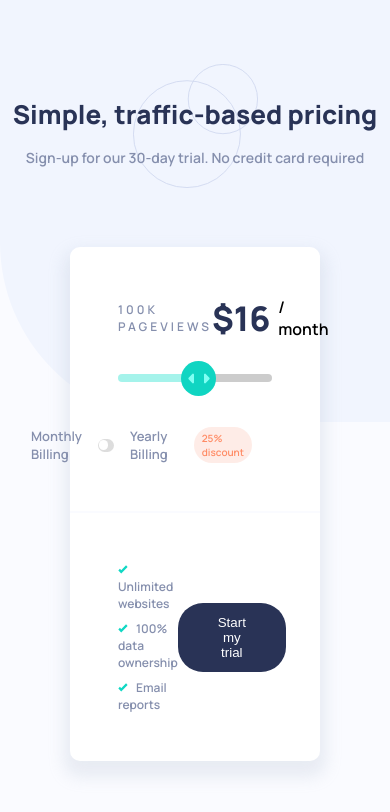
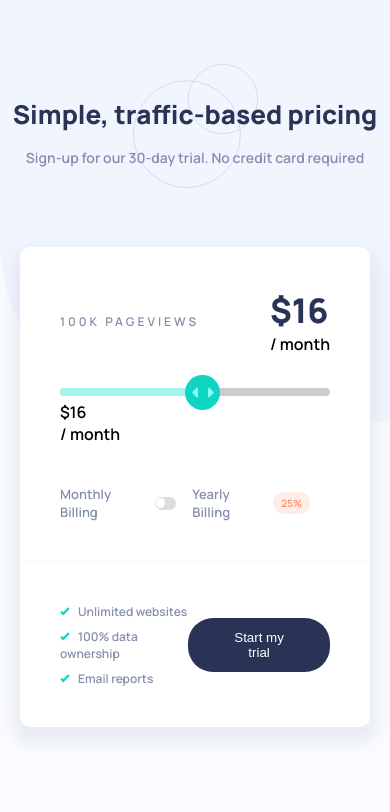
Before and after one commit to jakub-ozog/interactive-pricing-component, a plain HTML site: page index.html in a window 390 px wide. Drawn offline with Linux system fonts and the light colour scheme.

Commit message:
feat(pricing-card): html structure + mobile style + js script for generating range slider value update

```diff
--- a/app/dist/script.dev.js
+++ b/app/dist/script.dev.js
@@ -2,13 +2,16 @@
 
 var sliderEl4 = document.querySelector("#range4");
 var sliderValue4 = document.querySelector(".card__price");
+var sliderValue5 = document.querySelector(".card__price2");
 var initProgress = sliderEl4.value;
 sliderValue4.textContent = "$".concat(initProgress);
+sliderValue5.textContent = "$".concat(initProgress);
 var progress2 = initProgress / sliderEl4.max * 100;
 sliderEl4.style.background = "linear-gradient(to right, #a5f3eb ".concat(progress2, "%, #ccc ").concat(progress2, "%)");
 sliderEl4.addEventListener("input", function (event) {
   var tempSliderValue = event.target.value;
   sliderValue4.textContent = "$".concat(tempSliderValue);
+  sliderValue5.textContent = "$".concat(tempSliderValue);
   var progress = tempSliderValue / sliderEl4.max * 100;
   sliderEl4.style.background = "linear-gradient(to right, #a5f3eb ".concat(progress, "%, #ccc ").concat(progress, "%)");
 });
--- a/app/script.js
+++ b/app/script.js
@@ -1,16 +1,21 @@
 
 const sliderEl4 = document.querySelector("#range4")
 const sliderValue4 = document.querySelector(".card__price")
+const sliderValue5 = document.querySelector(".card__price2")
+const initProgress = sliderEl4.value
 
-const initProgress = sliderEl4.value
 sliderValue4.textContent = `$${initProgress}`;
+sliderValue5.textContent = `$${initProgress}`;
 const progress2 = (initProgress / sliderEl4.max) * 100;
+
 sliderEl4.style.background = `linear-gradient(to right, #a5f3eb ${progress2}%, #ccc ${progress2}%)`;
 
 
 sliderEl4.addEventListener("input", (event) => {
+
     const tempSliderValue = event.target.value;
     sliderValue4.textContent = `$${tempSliderValue}`;
+    sliderValue5.textContent = `$${tempSliderValue}`;
 
     const progress = (tempSliderValue / sliderEl4.max) * 100;
 
--- a/index.html
+++ b/index.html
@@ -32,9 +32,8 @@
             <div class="card__views">
               <p>100K PAGEVIEWS</p>
             </div>
-            <div class="card__priceWrapper">
+            <div class="card__priceWrapper-desktop">
               <p class="card__price">
-                <!-- $16.00 -->
               </p>
               <span>/ month</span>
             </div>
@@ -46,14 +45,18 @@
               <input type="range" min="0" max="30" value="16" step="2" class="range-input" id="range4" />
             </div>
           </div>
-
+          <div class="card__priceWrapper-mobile">
+            <p class="card__price2">
+            </p>
+            <span>/ month</span>
+          </div>
           <div class="card__billing">
             <label class="card__billingLabel" for="checkBox">Monthly Billing</label>
             <input class="card__billingInput" id="checkBox" type="checkbox">
             <label class="card__billingLabel" for="checkBox">Yearly Billing</label>
             <div class="card__discount">
               <p>
-                25% discount
+                25% <span class="card__discount-text">discount</span>
               </p>
             </div>
           </div>
--- a/styles/style.scss
+++ b/styles/style.scss
@@ -84,14 +84,14 @@ html {
 }
 
 .card {
-    width: clamp(250px, 40%, 1000px);
+    width: clamp(350px, 75%, 600px);
     background: $White;
     margin-top: 5rem;
     border-radius: 10px;
     box-shadow: 0px 10px 16px 6px #a9b6c938;
 
     &__wrapper {
-        padding: 3rem 3rem;
+        padding: 2.5rem;
 
     }
 
@@ -111,7 +111,27 @@ html {
         display: flex;
         align-items: center;
         gap: 0.5rem;
+
+        &.desktop {
+            display: flex;
+
+            @media (max-width:576px) {
+                display: none;
+            }
+        }
+
+        &.mobile {
+            display: none;
+
+            @media (max-width:576px) {
+                display: flex;
+            }
+        }
+
     }
+
+
+
 
 
     &__price {
@@ -212,6 +232,12 @@ html {
 
         p {
             color: $LightRed;
+        }
+
+        &-text {
+            @media(max-width: 576px) {
+                display: none;
+            }
         }
     }
 
```
Also changed, not shown: styles/dist/style.css.
